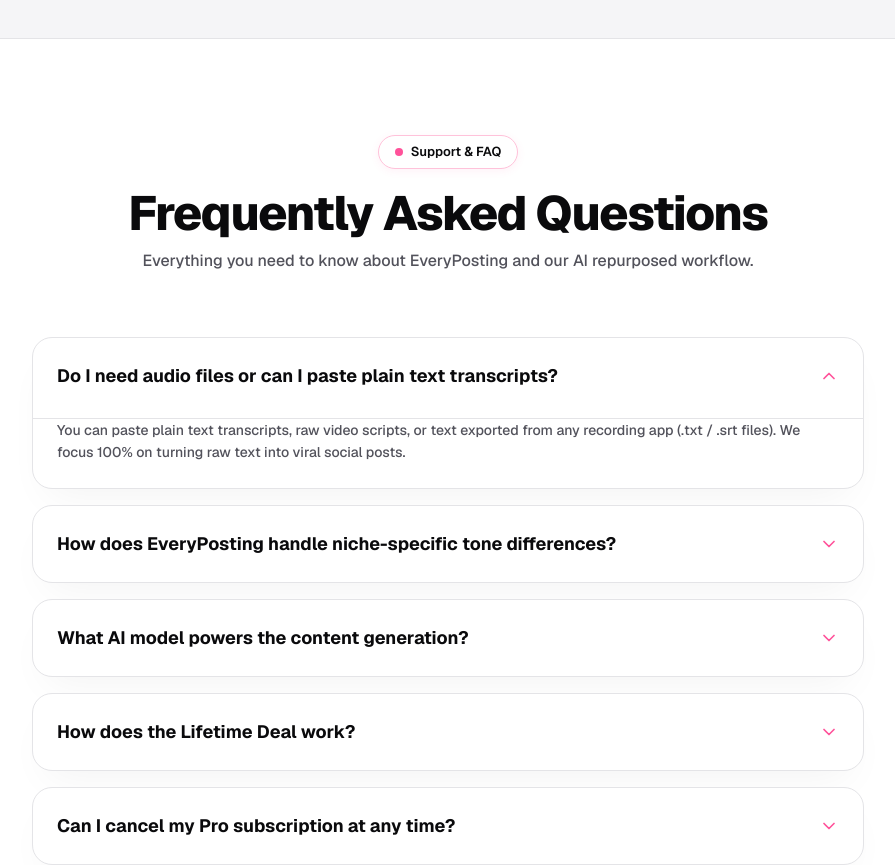
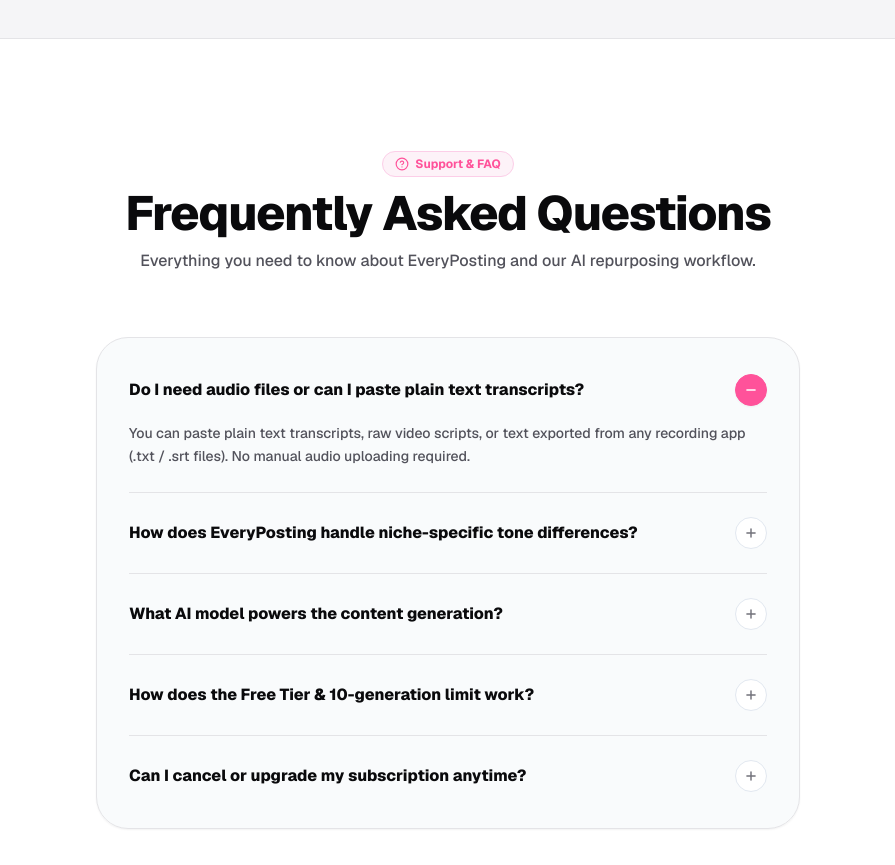
Before and after one commit to usmanahmad4823/every_posting, a Next.js app: page / in a window 1280 px wide. Shown: the part 6340-7205 px from the top of the page, without its empty margins (192-1087 px from the left). Built offline with nearby package versions, Linux system fonts and the light colour scheme; no server answers.

Commit message:
fix: redesign FAQ section into ultra-minimal divided accordion with clear answers

```diff
--- a/components/landing/faq.tsx
+++ b/components/landing/faq.tsx
@@ -2,7 +2,7 @@
 
 import { useState } from 'react';
 import { motion, AnimatePresence } from 'framer-motion';
-import { ChevronDown } from 'lucide-react';
+import { Plus, Minus, HelpCircle } from 'lucide-react';
 
 export function FAQSection() {
   const [openIdx, setOpenIdx] = useState<number | null>(0);
@@ -10,63 +10,65 @@ export function FAQSection() {
   const faqs = [
     {
       q: 'Do I need audio files or can I paste plain text transcripts?',
-      a: 'You can paste plain text transcripts, raw video scripts, or text exported from any recording app (.txt / .srt files). We focus 100% on turning raw text into viral social posts.',
+      a: 'You can paste plain text transcripts, raw video scripts, or text exported from any recording app (.txt / .srt files). No manual audio uploading required.',
     },
     {
       q: 'How does EveryPosting handle niche-specific tone differences?',
-      a: 'We use custom system prompt architectures for Podcasters, YouTubers, and Coaches. Podcaster outputs reference "episodes" and "listeners", YouTube outputs prioritize hooks and retweets, while Coach outputs focus on authority and client lead generation.',
+      a: 'We use tailored AI prompts for Podcasters, YouTubers, and Coaches. Outputs automatically adapt to your target audience with native niche terminology.',
     },
     {
       q: 'What AI model powers the content generation?',
-      a: 'EveryPosting uses Anthropic Claude 3.5 Sonnet, recognized as one of the best AI models for copywriting, structural nuance, and human-like writing tone.',
+      a: 'EveryPosting is powered by Anthropic Claude 3.5 Sonnet, known for human-grade copywriting nuance and natural readability without robotic AI buzzwords.',
     },
     {
-      q: 'How does the Lifetime Deal work?',
-      a: 'The Lifetime Deal gives you one-time permanent access to EveryPosting for a single payment of $199 with no monthly recurring fees. There are only 100 spots reserved for our initial launch.',
+      q: 'How does the Free Tier & 10-generation limit work?',
+      a: 'Free users get 10 free generations every month. Upgrade to Pro for unlimited generations, or plug in your custom Anthropic API key in Settings for direct usage.',
     },
     {
-      q: 'Can I cancel my Pro subscription at any time?',
-      a: 'Yes! You can manage or cancel your subscription anytime with 1 click directly in your Account Settings page via Stripe.',
+      q: 'Can I cancel or upgrade my subscription anytime?',
+      a: 'Yes! You can upgrade, downgrade, or cancel your Pro subscription anytime with 1 click directly in your Account Settings.',
     },
   ];
 
   return (
-    <section id="faq" className="py-24 relative z-10 bg-white border-t border-[#E4E4E7]">
-      <div className="max-w-4xl mx-auto px-4 sm:px-6 lg:px-8">
-        <div className="text-center mb-16">
-          <div className="aiigen-pill mb-3 border-[#FFC2DA]">
-            <span className="w-2 h-2 rounded-full bg-[#FF529A]" />
-            <span className="text-[#0A0A0C]">Support & FAQ</span>
+    <section id="faq" className="py-20 sm:py-28 relative z-10 bg-white border-t border-[#E4E4E7]">
+      <div className="max-w-3xl mx-auto px-4 sm:px-6 lg:px-8">
+        <div className="text-center mb-12 sm:mb-16">
+          <div className="inline-flex items-center gap-1.5 px-3 py-1 rounded-full text-xs font-bold bg-pink-50 text-[#FF529A] border border-pink-200 mb-3">
+            <HelpCircle className="w-3.5 h-3.5" />
+            <span>Support & FAQ</span>
           </div>
-          <h2 className="text-3xl sm:text-5xl font-extrabold text-aiigen-title tracking-tightest mt-2">
+          <h2 className="text-3xl sm:text-5xl font-extrabold text-[#0A0A0C] tracking-tight">
             Frequently Asked Questions
           </h2>
-          <p className="mt-3 text-[#52525B] text-base font-medium">
-            Everything you need to know about EveryPosting and our AI repurposed workflow.
+          <p className="mt-3 text-[#52525B] text-sm sm:text-base font-medium">
+            Everything you need to know about EveryPosting and our AI repurposing workflow.
           </p>
         </div>
 
-        {/* FAQ Accordion List */}
-        <div className="space-y-4">
+        {/* Unified Ultra-Minimal Divided Accordion */}
+        <div className="bg-[#F8FAFC]/80 rounded-[32px] border border-[#E4E4E7] p-5 sm:p-8 shadow-xs divide-y divide-[#E4E4E7]">
           {faqs.map((faq, index) => {
             const isOpen = openIdx === index;
             return (
-              <div
-                key={faq.q}
-                className="aiigen-card border border-[#E4E4E7] overflow-hidden transition-colors hover:border-[#FF529A]"
-              >
+              <div key={faq.q} className="py-4 sm:py-5 first:pt-0 last:pb-0 group">
                 <button
+                  type="button"
                   onClick={() => setOpenIdx(isOpen ? null : index)}
-                  className="w-full p-6 text-left flex items-center justify-between gap-4"
+                  className="w-full text-left flex items-center justify-between gap-4 py-1 focus:outline-none"
                 >
-                  <span className="font-bold text-[#0A0A0C] text-base sm:text-lg">
+                  <span className="font-extrabold text-[#0A0A0C] text-sm sm:text-base group-hover:text-[#FF529A] transition-colors leading-snug">
                     {faq.q}
                   </span>
-                  <ChevronDown
-                    className={`w-5 h-5 text-[#FF529A] shrink-0 transition-transform duration-300 ${
-                      isOpen ? 'rotate-180' : ''
+                  <div
+                    className={`w-7 h-7 sm:w-8 sm:h-8 rounded-full border transition-all flex items-center justify-center shrink-0 ${
+                      isOpen
+                        ? 'bg-[#FF529A] border-[#FF529A] text-white shadow-xs'
+                        : 'bg-white border-[#E2E8F0] text-[#71717A] group-hover:border-[#FF529A] group-hover:text-[#FF529A]'
                     }`}
-                  />
+                  >
+                    {isOpen ? <Minus className="w-3.5 h-3.5 stroke-[2.5]" /> : <Plus className="w-3.5 h-3.5 stroke-[2.5]" />}
+                  </div>
                 </button>
 
                 <AnimatePresence>
@@ -75,9 +77,10 @@ export function FAQSection() {
                       initial={{ opacity: 0, height: 0 }}
                       animate={{ opacity: 1, height: 'auto' }}
                       exit={{ opacity: 0, height: 0 }}
-                      transition={{ duration: 0.2 }}
+                      transition={{ duration: 0.2, ease: 'easeOut' }}
+                      className="overflow-hidden"
                     >
-                      <div className="px-6 pb-6 pt-0 text-[#52525B] text-sm leading-relaxed border-t border-[#E4E4E7] mt-1 font-medium">
+                      <div className="pt-3 pb-1 text-[#52525B] text-xs sm:text-sm leading-relaxed font-medium">
                         {faq.a}
                       </div>
                     </motion.div>
```
